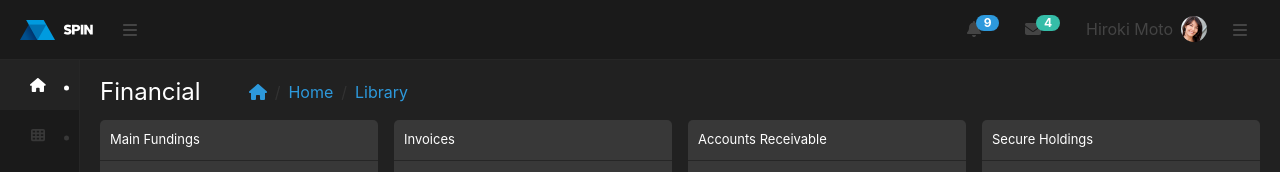
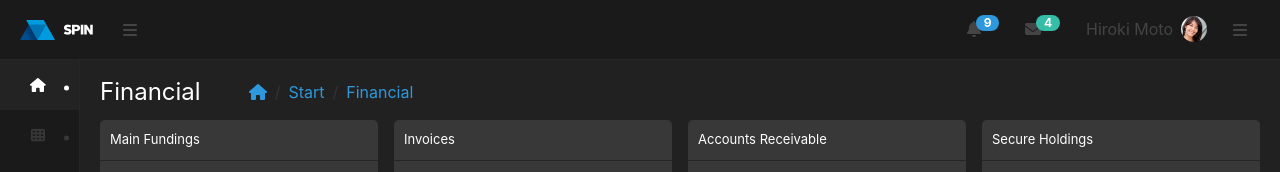
Before and after one commit to eMercedes/spin-v2, a React (Create React App) app: page /start/financial in a window 1280 px wide. Shown: the top 172 px of the page. Built offline with nearby package versions, Linux system fonts and the light colour scheme.

Commit message:
fix: update static breadcrumbs

```diff
--- a/src/components/breadcrumbs/index.tsx
+++ b/src/components/breadcrumbs/index.tsx
@@ -26,8 +26,8 @@ const Breadcrumbs = () => {
             <Breadcrumb.Item className='ms-5'>
                 <FontAwesomeIcon icon={ICONS[locations[2]]} />
             </Breadcrumb.Item>
-            <Breadcrumb.Item>Home</Breadcrumb.Item>
-            <Breadcrumb.Item href='https://getbootstrap.com/docs/4.0/components/breadcrumb/'>Library</Breadcrumb.Item>
+            <Breadcrumb.Item>{locations[1]}</Breadcrumb.Item>
+            <Breadcrumb.Item>{locations[2]}</Breadcrumb.Item>
         </Breadcrumb>
     )
 }
```
